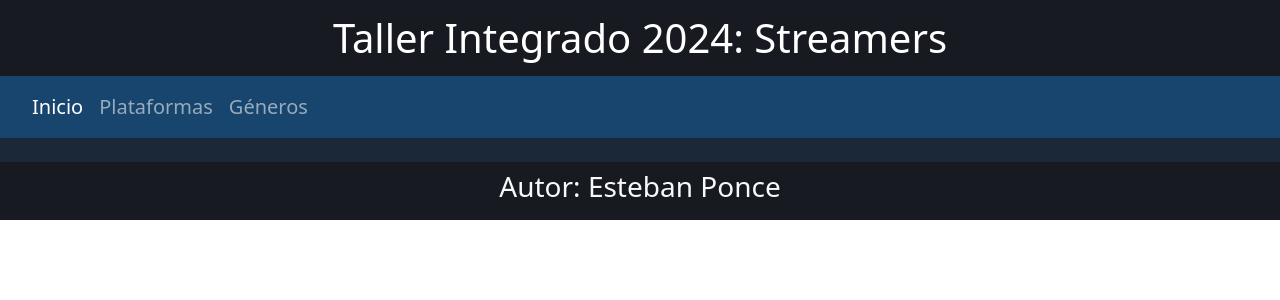
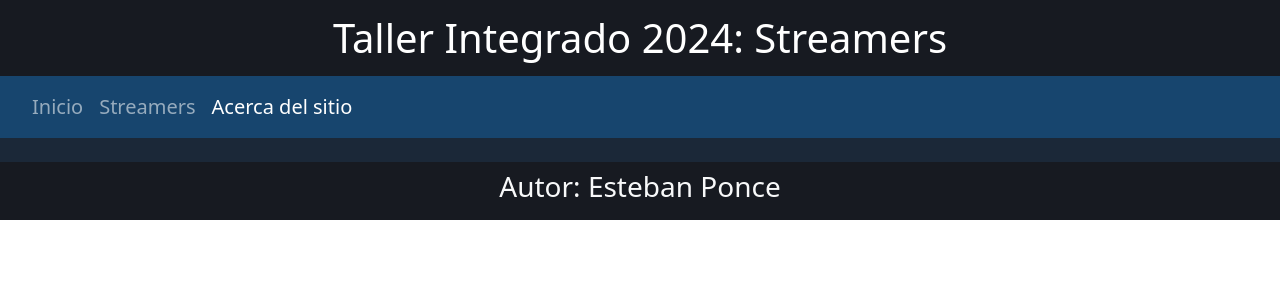
Before and after one commit to HatiBerg/ProyectoFinalTallerIntegrado, a Django app: template mysite/streamers/templates/streamers/about.html in a window 1280 px wide. Shown: the top 300 px of the page. Run offline with Django 5.2, Linux system fonts and the light colour scheme; the template is opened without the code that fills it, so the values that code supplies are empty.

Commit message:
Update about.html

```diff
--- a/mysite/streamers/templates/streamers/about.html
+++ b/mysite/streamers/templates/streamers/about.html
@@ -1,4 +1,4 @@
-{% extends "base_template.html" %}
+{% extends "../base/base_template.html" %}
 
 {% block title %}Taller Integrado 2024: Tabla de Venta de videojuegos{% endblock %}
 
@@ -12,13 +12,13 @@
 
 {% block menu %}
 <li class="nav-item">
-    <a class="nav-link active" aria-current="page" href="http://127.0.0.1:5000/">Inicio</a>
+    <a class="nav-link" href="http://127.0.0.1:8000/streamers/">Inicio</a>
 </li>
 <li class="nav-item">
-    <a class="nav-link" href="http://127.0.0.1:5000/platform/">Plataformas</a>
+    <a class="nav-link" href="http://127.0.0.1:8000/streamers/streamer/">Streamers</a>
 </li>
 <li class="nav-item">
-    <a class="nav-link" href="http://127.0.0.1:5000/genre/">Géneros</a>
+    <a class="nav-link active" aria-current="page" href="http://127.0.0.1:8000/streamers/about/">Acerca del sitio</a>
 </li>
 {% endblock %}
 
```
